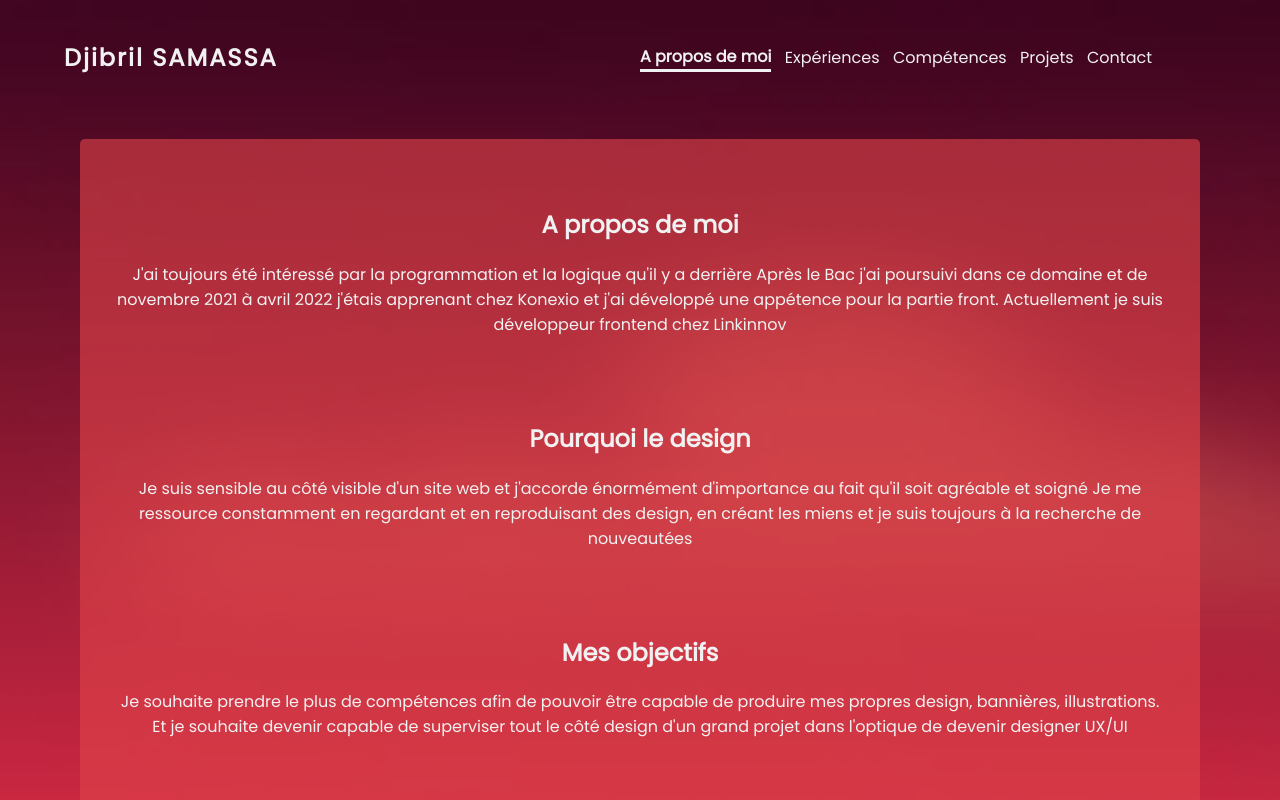
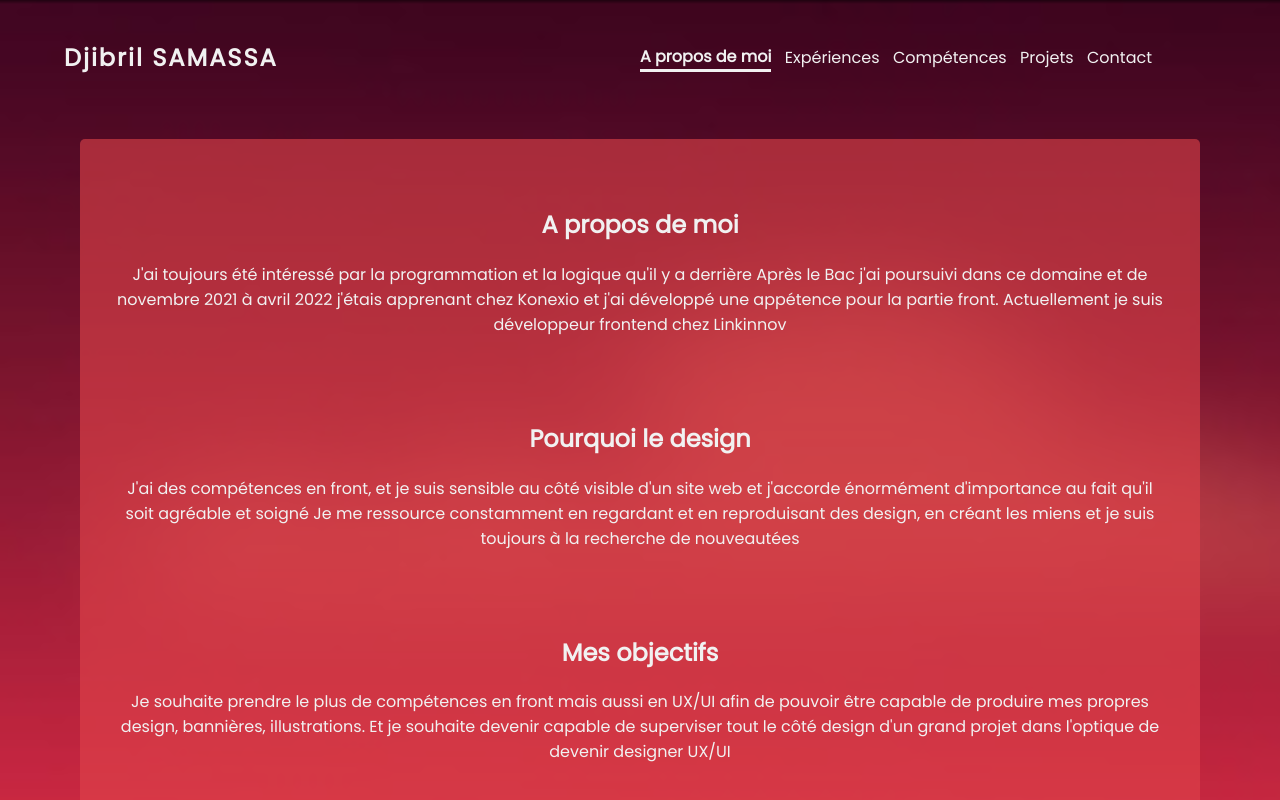
Before and after one commit to Djibril-Samassa/monportfolio2022, a React (Create React App) app: page / in a window 1280 px wide. Both pictures are taken after a click on the element "Voir mon Portfolio". Shown: the top 800 px of the page. Built offline with nearby package versions, Linux system fonts and the light colour scheme.

Commit message:
menu commit

```diff
--- a/src/App.js
+++ b/src/App.js
@@ -14,7 +14,7 @@ export const ModalContext = createContext();
 export const MenuContext = createContext();
 
 function App() {
-  const [selected, setSelected] = useState();
+  const [selected, setSelected] = useState('accueil');
   const [showWelcome, setShowWelcome] = useState(true);
 
   const value = {
@@ -25,10 +25,6 @@ function App() {
     selected: selected,
     setSelected: setSelected,
   };
-
-  useEffect(()=>{
-    !selected ? !localStorage.page ? setSelected('accueil') : setSelected(localStorage.page) : null
-  },[])
 
   return (
     <ModalContext.Provider value={value}>
--- a/src/composants/Header.js
+++ b/src/composants/Header.js
@@ -42,7 +42,6 @@ export default function Header() {
               : Style.notSelected
           }
           onClick={() => {
-            localStorage.setItem("page", "accueil");
             menuState.setSelected("accueil");
           }}
         >
@@ -57,7 +56,6 @@ export default function Header() {
               : Style.notSelected
           }
           onClick={() => {
-            localStorage.setItem("page", "experiences");
             menuState.setSelected("experiences");
           }}
         >
@@ -72,7 +70,6 @@ export default function Header() {
               : Style.notSelected
           }
           onClick={() => {
-            localStorage.setItem("page", "competences");
             menuState.setSelected("competences");
           }}
         >
@@ -87,7 +84,6 @@ export default function Header() {
               : Style.notSelected
           }
           onClick={() => {
-            localStorage.setItem("page", "projets");
             menuState.setSelected("projets");
           }}
         >
@@ -102,7 +98,6 @@ export default function Header() {
               : Style.notSelected
           }
           onClick={() => {
-            localStorage.setItem("page", "contact");
             menuState.setSelected("contact");
           }}
         >
--- a/src/composants/Welcome.js
+++ b/src/composants/Welcome.js
@@ -1,6 +1,7 @@
 import React from "react";
 import Style from "./Welcome_component.module.css";
 import { useContext } from "react";
+import { MenuContext } from "../App";
 import { useNavigate } from "react-router-dom";
 import { Fade } from "react-reveal";
 import Wave from "react-wavify";
@@ -8,17 +9,19 @@ import { motion } from "framer-motion";
 import { ModalContext } from "../App";
 
 export default function Accueil() {
-  const modalState = useContext(ModalContext)
+  const modalState = useContext(ModalContext);
   const navigate = useNavigate();
   const variants = {
     hovering: {
       cursor: "pointer",
       scale: 1.1,
       transition: { delay: 0, duration: 0.2 },
-    }
+    },
   };
+  const menuState = useContext(MenuContext);
 
-  return (<>
+  return (
+    <>
       <div className={Style.accueil_container}>
         <Fade left>
           <div className={Style.accueil_content}>
@@ -28,13 +31,18 @@ export default function Accueil() {
                 <br />
                 Je suis Djibril SAMASSA
               </h1>
-                  <p>Intégrateur Web | Développeur Frontend | Apprenti Designer UX/UI (React JS)</p>
+              <p>
+                Intégrateur Web | Développeur Frontend | Apprenti Designer UX/UI
+                (React JS)
+              </p>
             </div>
-                <img src="images/hello.png" className={Style.logo}/>
+            <img src="images/hello.png" className={Style.logo} />
           </div>
         </Fade>
         <motion.p
-            onClick={ () =>{modalState.setShowWelcome(false)}}
+          onClick={() => {
+            modalState.setShowWelcome(false);
+          }}
           variants={variants}
           initial={{
             y: 500,
@@ -77,5 +85,6 @@ export default function Accueil() {
           }}
         />
       </div>
-          </>)
+    </>
+  );
 }
--- a/src/pages/Accueil.js
+++ b/src/pages/Accueil.js
@@ -1,5 +1,6 @@
-import React, { useEffect } from "react";
+import React, { useEffect, useContext } from "react";
 import { useState } from "react";
+import { MenuContext } from "../App";
 import Style from "./Accueil.module.css";
 import { Slide } from "react-reveal";
 import Aos from "aos";
@@ -11,6 +12,9 @@ export default function AccueilPage() {
     Aos.init({ duration: 2000 });
   }, []);
   //   div data-aos="fade-down"
+
+  const menuState = useContext(MenuContext);
+  menuState.setSelected("accueil");
   return (
     <div className={Style.container}>
       <div className={Style.about}>
@@ -19,7 +23,7 @@ export default function AccueilPage() {
             <h2>A propos de moi</h2>
             <p>
               J'ai toujours été intéressé par la programmation et la logique
-              qu'il y a derrière   Après le Bac j'ai poursuivi dans ce domaine et
+              qu'il y a derrière Après le Bac j'ai poursuivi dans ce domaine et
               de novembre 2021 à avril 2022 j'étais apprenant chez Konexio et
               j'ai développé une appétence pour la partie front. Actuellement je
               suis développeur frontend chez Linkinnov
@@ -30,11 +34,11 @@ export default function AccueilPage() {
           <div>
             <h2>Pourquoi le design</h2>
             <p>
-              Je suis sensible au côté visible d'un site web et j'accorde
-              énormément d'importance au fait qu'il soit agréable et soigné Je
-              me ressource constamment en regardant et en reproduisant des
-              design, en créant les miens et je suis toujours à la recherche de
-              nouveautées
+              J'ai des compétences en front, et je suis sensible au côté visible
+              d'un site web et j'accorde énormément d'importance au fait qu'il
+              soit agréable et soigné Je me ressource constamment en regardant
+              et en reproduisant des design, en créant les miens et je suis
+              toujours à la recherche de nouveautées
             </p>
           </div>
         </Slide>
@@ -42,10 +46,11 @@ export default function AccueilPage() {
           <div>
             <h2>Mes objectifs</h2>
             <p>
-              Je souhaite prendre le plus de compétences afin de pouvoir être
-              capable de produire mes propres design, bannières, illustrations.
-              Et je souhaite devenir capable de superviser tout le côté design
-              d'un grand projet dans l'optique de devenir designer UX/UI
+              Je souhaite prendre le plus de compétences en front mais aussi en
+              UX/UI afin de pouvoir être capable de produire mes propres design,
+              bannières, illustrations. Et je souhaite devenir capable de
+              superviser tout le côté design d'un grand projet dans l'optique de
+              devenir designer UX/UI
             </p>
           </div>
         </Slide>
--- a/src/pages/Competences.js
+++ b/src/pages/Competences.js
@@ -6,6 +6,7 @@ import { motion } from "framer-motion";
 
 export default function Competences() {
   const menuState = useContext(MenuContext);
+  menuState.setSelected("competences");
   return (
     <>
       <motion.img
--- a/src/pages/Contact.js
+++ b/src/pages/Contact.js
@@ -2,14 +2,16 @@ import React from "react";
 import { Icon } from "@iconify/react";
 import { motion } from "framer-motion";
 import Projets from "../Projets.json";
+import { useContext } from "react";
+import { MenuContext } from "../App";
 
 export default function Contact() {
+  const menuState = useContext(MenuContext);
+  menuState.setSelected("contact");
   return (
     <div style={{ margin: "0 auto", width: "90%" }}>
       <h1 className="expTitle">Contactez moi</h1>
-      <div
-        className="contactscontainer"
-      >
+      <div className="contactscontainer">
         <motion.div
           initial={{ y: -200 }}
           animate={{ y: 0 }}
@@ -96,8 +98,8 @@ export default function Contact() {
       >
         {" "}
         <h3 className="expTitle">
-          Merci de votre visite, n'hesitez pas à me contacter si vous
-          avez des suggestions ou que mon profil vous intéresse 😉
+          Merci de votre visite, n'hesitez pas à me contacter si vous avez des
+          suggestions ou que mon profil vous intéresse 😉
         </h3>
         {/* <img style={{ width: "20vw" }} src="images/hello.png" /> */}
       </div>
--- a/src/pages/Experiences.js
+++ b/src/pages/Experiences.js
@@ -2,10 +2,14 @@ import React, { useEffect, useState } from "react";
 import Formation from "../composants/Formation";
 import Experience from "../composants/Experiences";
 import data from "../Formation.json";
+import { MenuContext } from "../App";
+import { useContext } from "react";
 import { Slide } from "react-reveal";
 import Aos from "aos";
 
 export default function Experiences() {
+  const menuState = useContext(MenuContext);
+  menuState.setSelected("experiences");
   return (
     <div style={{ width: "90%", margin: "0 auto" }}>
       <h1 className="expTitle" style={{ width: "80%" }}>
--- a/src/pages/Projets.js
+++ b/src/pages/Projets.js
@@ -6,9 +6,13 @@ import ProjetComponent from "../composants/Projet";
 import { Slide } from "react-reveal";
 import ProjetsList from "../Projets.json";
 import ColorAndForm from "../composants/ColorAndForm";
+import { MenuContext } from "../App";
+import { useContext } from "react";
 import Animation from "../composants/Animation";
 
 export default function Projets() {
+  const menuState = useContext(MenuContext);
+  menuState.setSelected("projets");
   const [selected, setSelected] = useState("pays");
   return (
     <div style={{ width: "90%", margin: "0 auto" }}>
@@ -84,9 +88,7 @@ export default function Projets() {
 
       <h3 className="expTitle">Mes projets réalisés</h3>
       <Slide right>
-        <div
-          className="projetsrea"
-        >
+        <div className="projetsrea">
           {ProjetsList.Projets.map((projets) => {
             return <ProjetComponent props={projets} />;
           })}
```
Lines whose indentation alone changed are shown as unchanged.
